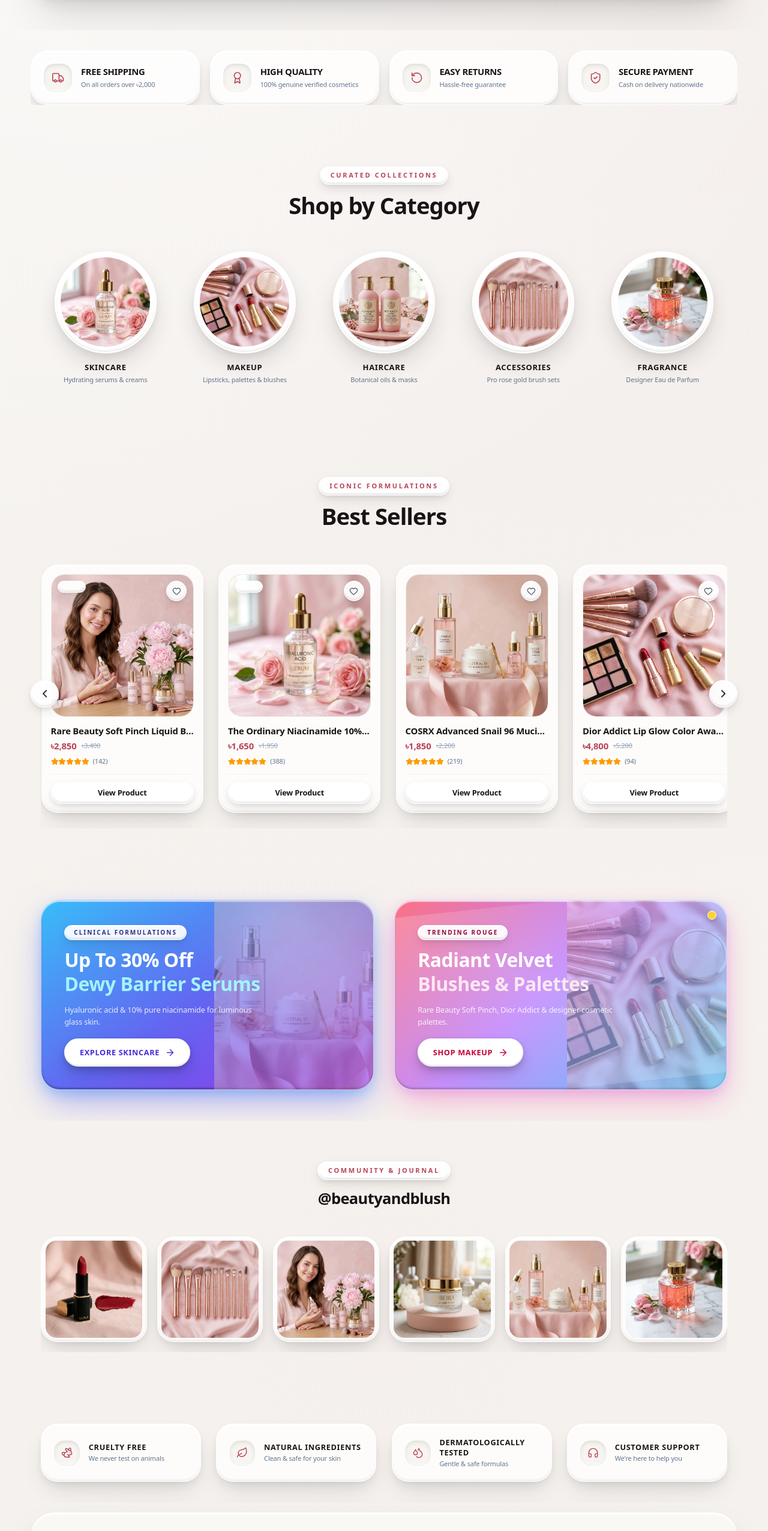
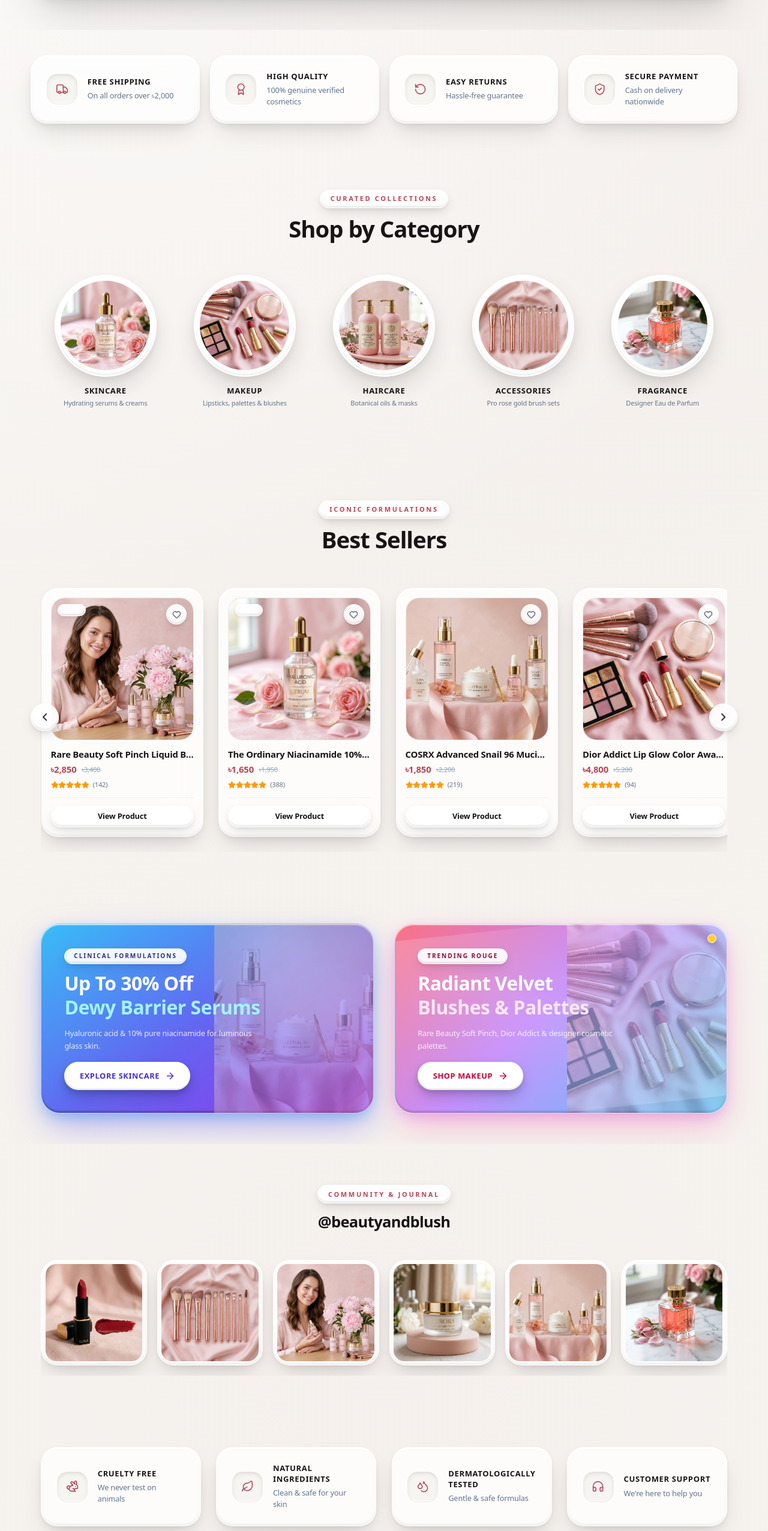
Before and after one commit to ruhul2003/Beauty-and-Blush, a Next.js app in the folder frontend/: page / in a window 1280 px wide. Shown: the part 877-3429 px from the top of the page at 60% size. Built offline with nearby package versions, Linux system fonts and the light colour scheme; no server answers; grey boxes are pictures that could not be loaded; a web font is replaced by a local one.

Commit message:
Fix trust badges card height, padding and shadow clipping

```diff
--- a/frontend/src/components/FooterTrustStrip.jsx
+++ b/frontend/src/components/FooterTrustStrip.jsx
@@ -29,14 +29,14 @@ export function FooterTrustStrip() {
   ];
 
   return (
-    <div className="py-8 my-4 overflow-hidden">
+    <div className="py-8 my-4">
       <div className="w-[95%] sm:w-[92%] max-w-[1500px] mx-auto px-2 sm:px-4">
         <motion.div
           initial={{ opacity: 0, y: 15 }}
           whileInView={{ opacity: 1, y: 0 }}
           viewport={{ once: true, margin: "-50px" }}
           transition={{ duration: 0.5, ease: "easeOut" }}
-          className="grid grid-cols-2 lg:grid-cols-4 gap-4 sm:gap-6"
+          className="grid grid-cols-1 sm:grid-cols-2 lg:grid-cols-4 gap-4 sm:gap-6 items-stretch"
         >
           {assurances.map((item, idx) => {
             const Icon = item.icon;
@@ -45,16 +45,16 @@ export function FooterTrustStrip() {
                 key={idx}
                 whileHover={{ y: -4 }}
                 transition={{ duration: 0.25 }}
-                className="glass-slab p-4 sm:p-5 flex items-center gap-3.5"
+                className="glass-slab py-5 sm:py-6 px-5 sm:px-6 min-h-[94px] sm:min-h-[102px] flex items-center gap-4 rounded-[24px] sm:rounded-[26px] h-full"
               >
-                <div className="glass-well w-10 h-10 rounded-2xl flex items-center justify-center text-[#b84357] dark:text-rose-300 shrink-0">
-                  <Icon className="w-4.5 h-4.5 stroke-[1.8]" />
+                <div className="glass-well w-12 h-12 rounded-2xl flex items-center justify-center text-[#b84357] dark:text-rose-300 shrink-0 shadow-xs">
+                  <Icon className="w-5 h-5 stroke-[1.8]" />
                 </div>
-                <div>
-                  <h4 className="text-xs font-bold uppercase tracking-wider text-[#181416] dark:text-white">
+                <div className="flex flex-col justify-center min-w-0 flex-1">
+                  <h4 className="text-xs sm:text-[13px] font-bold uppercase tracking-wider text-[#181416] dark:text-white leading-snug">
                     {item.title}
                   </h4>
-                  <p className="text-[11px] text-slate-500 dark:text-slate-400 mt-0.5">
+                  <p className="text-[11px] sm:text-xs text-slate-500 dark:text-slate-400 mt-1 leading-normal">
                     {item.desc}
                   </p>
                 </div>
--- a/frontend/src/components/TrustBadges.jsx
+++ b/frontend/src/components/TrustBadges.jsx
@@ -34,8 +34,8 @@ export function TrustBadges() {
   ];
 
   return (
-    <section className="w-[95%] sm:w-[92%] max-w-[1500px] mx-auto my-6 sm:my-8 overflow-hidden">
-      <div className="grid grid-cols-1 sm:grid-cols-2 lg:grid-cols-4 gap-3 sm:gap-4">
+    <section className="w-[95%] sm:w-[92%] max-w-[1500px] mx-auto my-6 sm:my-8 py-2">
+      <div className="grid grid-cols-1 sm:grid-cols-2 lg:grid-cols-4 gap-3 sm:gap-4 items-stretch">
         {items.map((item, idx) => {
           const Icon = item.icon;
           return (
@@ -43,20 +43,21 @@ export function TrustBadges() {
               key={idx}
               whileHover={{ y: -4 }}
               transition={{ duration: 0.25, ease: [0.16, 1, 0.3, 1] }}
+              className="h-full flex flex-col"
             >
               <Link
                 href={item.href}
-                className="glass-slab glass-slab-interactive p-4 sm:p-5 flex items-center gap-3.5 h-full group"
+                className="glass-slab glass-slab-interactive py-5 sm:py-6 px-5 sm:px-6 min-h-[94px] sm:min-h-[102px] flex items-center gap-4 h-full rounded-[24px] sm:rounded-[26px] group"
               >
                 {/* Recessed Concave Icon Well (Reference Image Style) */}
-                <div className="glass-well w-11 h-11 rounded-2xl flex items-center justify-center shrink-0 text-[#b84357] dark:text-rose-300 group-hover:scale-105 transition-transform">
+                <div className="glass-well w-12 h-12 rounded-2xl flex items-center justify-center shrink-0 text-[#b84357] dark:text-rose-300 group-hover:scale-108 transition-transform shadow-xs">
                   <Icon className="w-5 h-5 stroke-[1.8]" />
                 </div>
-                <div>
-                  <h3 className="text-xs sm:text-sm font-bold tracking-tight text-[#181416] dark:text-white uppercase font-serif">
+                <div className="flex flex-col justify-center min-w-0 flex-1">
+                  <h3 className="text-xs sm:text-[13px] font-bold tracking-wider text-[#181416] dark:text-white uppercase font-serif leading-snug">
                     {item.title}
                   </h3>
-                  <p className="text-[11px] text-slate-500 dark:text-slate-400 mt-0.5">
+                  <p className="text-[11px] sm:text-xs text-slate-500 dark:text-slate-400 mt-1 leading-normal">
                     {item.desc}
                   </p>
                 </div>
```
